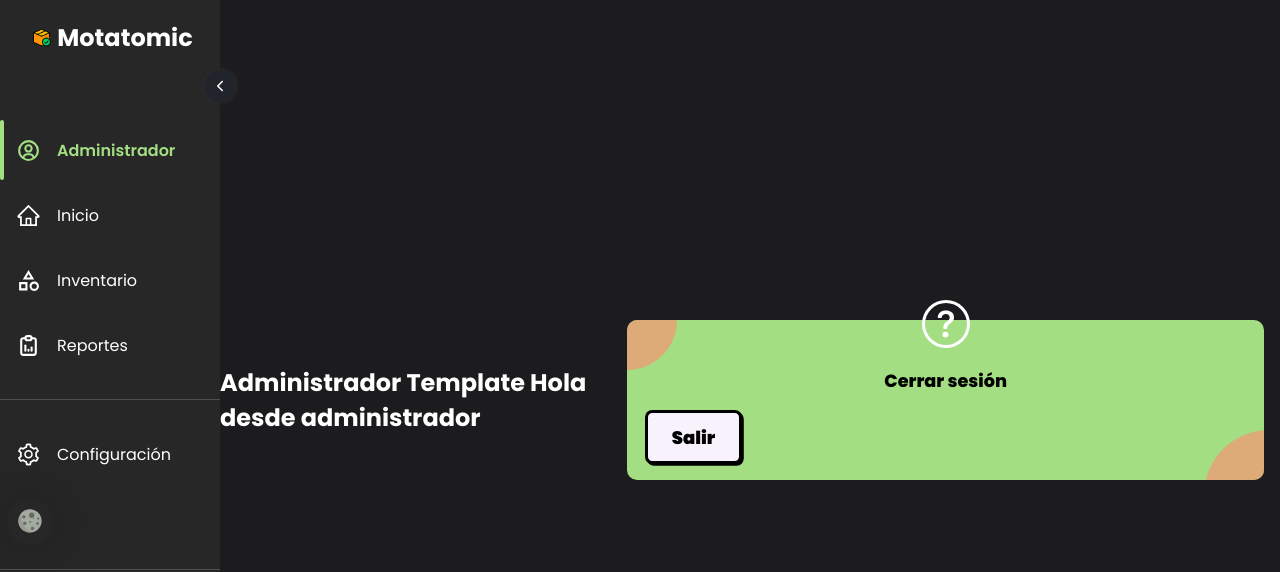
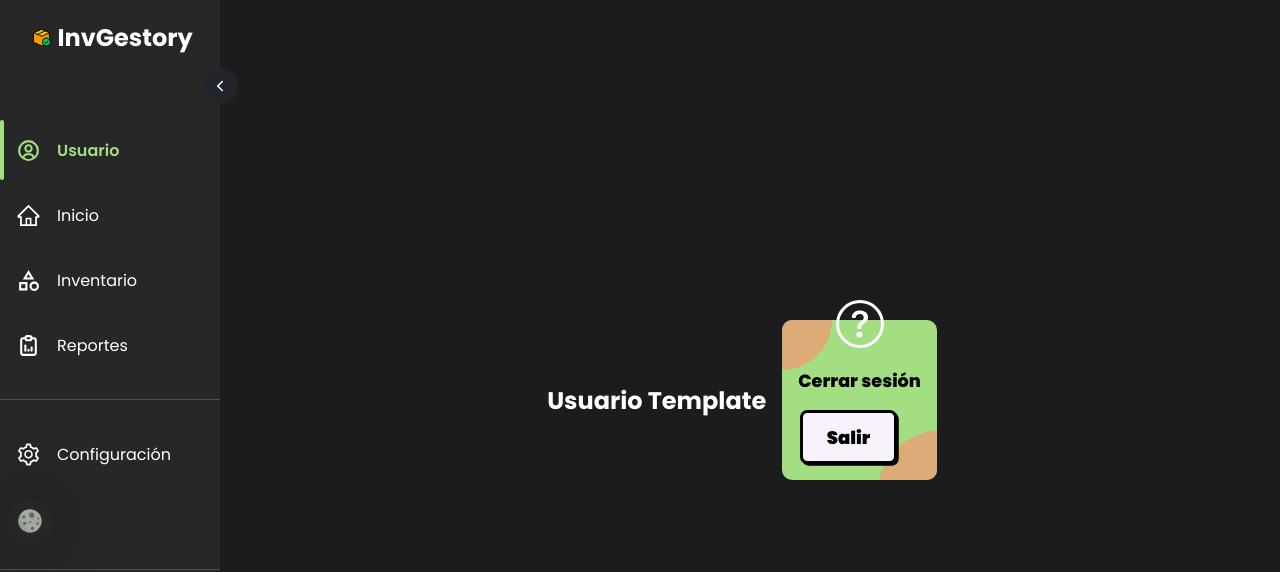
Before and after one commit to coronadojulianm/proyecto_formativo, a React (Vite) app in the folder frontend/: page /admin in a window 1280 px wide. Both pictures are taken after a click on the element 58 px from the left and 86 px from the top of the page. Shown: the top 572 px of the page. Built offline with nearby package versions, Linux system fonts and the light colour scheme.

Commit message:
Cambios en templates y sideBar

```diff
--- a/frontend/src/components/organismos/sidebar/Sidebar.jsx
+++ b/frontend/src/components/organismos/sidebar/Sidebar.jsx
@@ -20,7 +20,7 @@ export function Sidebar({ state, setState }) {
           <div className="imgcontent">
             <img src={v.logo} />
           </div>
-          <h2>Motatomic</h2>
+          <h2>InvGestory</h2>
         </div>
         {LinksArray.map(({ icon, label, to }) => (
           <div
--- a/frontend/src/components/templates/AdministradorTemplate.jsx
+++ b/frontend/src/components/templates/AdministradorTemplate.jsx
@@ -5,10 +5,10 @@ import { SidebarCard } from "../../../index";
 export function AdministradorTemplate() {
   return (
     <Container>
-      <h1>Administrador Template Hola desde administrador</h1>
-      <>
-      <SidebarCard/>
-      </>
+      <h1>Usuario Template</h1>
+      <div>
+        <SidebarCard/>
+      </div>
 
     </Container>
   );
--- a/frontend/src/utils/dataEstatica.jsx
+++ b/frontend/src/utils/dataEstatica.jsx
@@ -27,7 +27,7 @@ export const DesplegableUser = [
 //data SIDEBAR
 export const LinksArray = [
   {
-    label: "Administrador",
+    label: "Usuario",
     icon: <v.iconoUser />,
     to: "/admin",
   },
```
